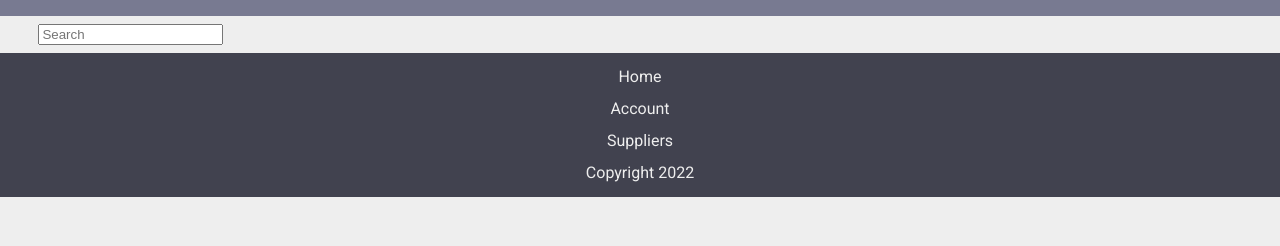
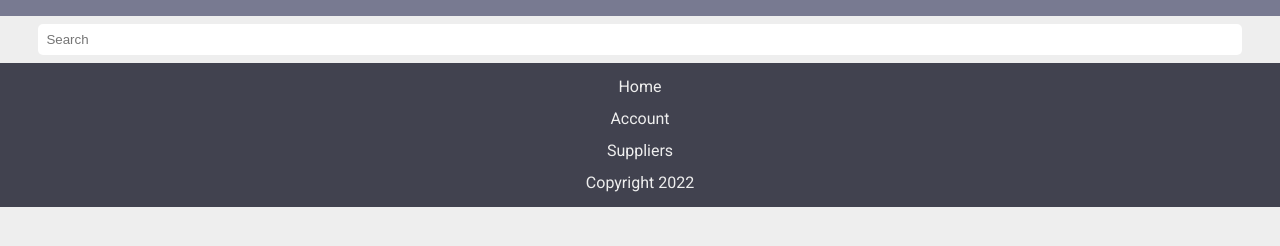
Before and after one commit to TrellixVulnTeam/Compe_UCE2, a plain HTML site: page index.html in a window 1280 px wide. Drawn offline with Linux system fonts and the light colour scheme.

Commit message:
creating icons folder e input
tamanho do input e padding
criando pasta icons e copiando o svg

```diff
--- a/css/home/search.css
+++ b/css/home/search.css
@@ -1,3 +1,11 @@
 .form__container {
     padding: 0.5rem 0;
+    display: flex;
 }
+
+.input-padrao {
+    padding: 0.5rem;
+    width: 100%;
+    border: none;
+    border-radius: 5px;
+}
--- a/index.html
+++ b/index.html
@@ -8,6 +8,7 @@
     <link rel="preconnect" href="https://fonts.googleapis.com">
     <link rel="preconnect" href="https://fonts.gstatic.com" crossorigin>
     <link href="https://fonts.googleapis.com/css2?family=Roboto:wght@300;400;700&display=swap" rel="stylesheet">
+    <script src="https://kit.fontawesome.com/87bd687d44.js" crossorigin="anonymous"></script>
     <link rel="stylesheet" href="./css/geral/reset.css">
     <link rel="stylesheet" href="./css/geral/base.css">
     <link rel="stylesheet" href="./css/geral/header.css">
@@ -20,14 +21,11 @@
     <header class="header">
         <div class="container">
             <img src="" alt="">
-            <icon></icon>
         </div>
     </header>
     <section>
         <div class="container form__container">
-            <form action="#" class="">
-                <input type="text" placeholder="Search">
-            </form>
+            <input type="text" placeholder="Search" class="input-padrao">
         </div>
     </section>
     <footer class="footer">
```
Also changed, not shown: icons/menuIcon.svg (added).
